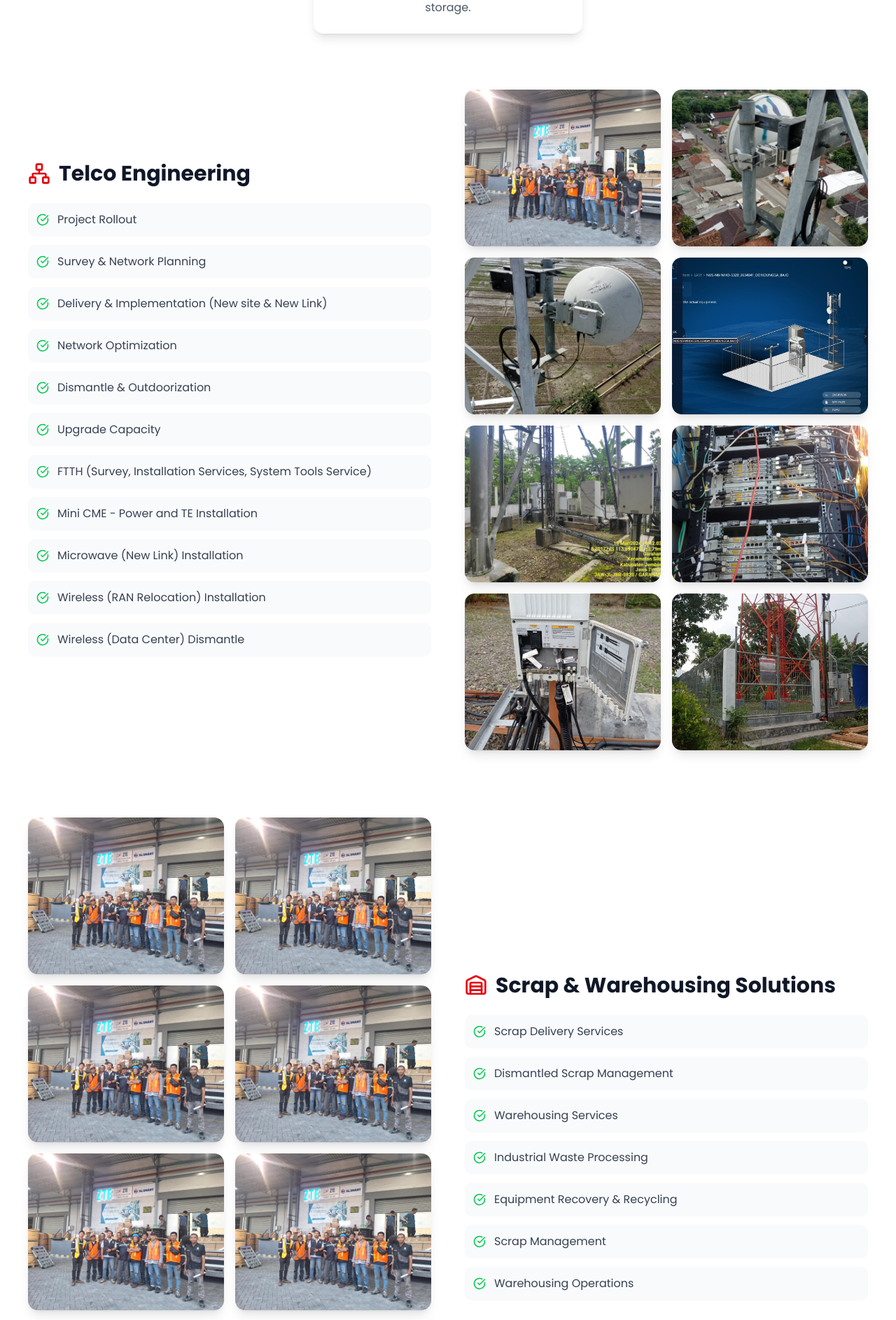
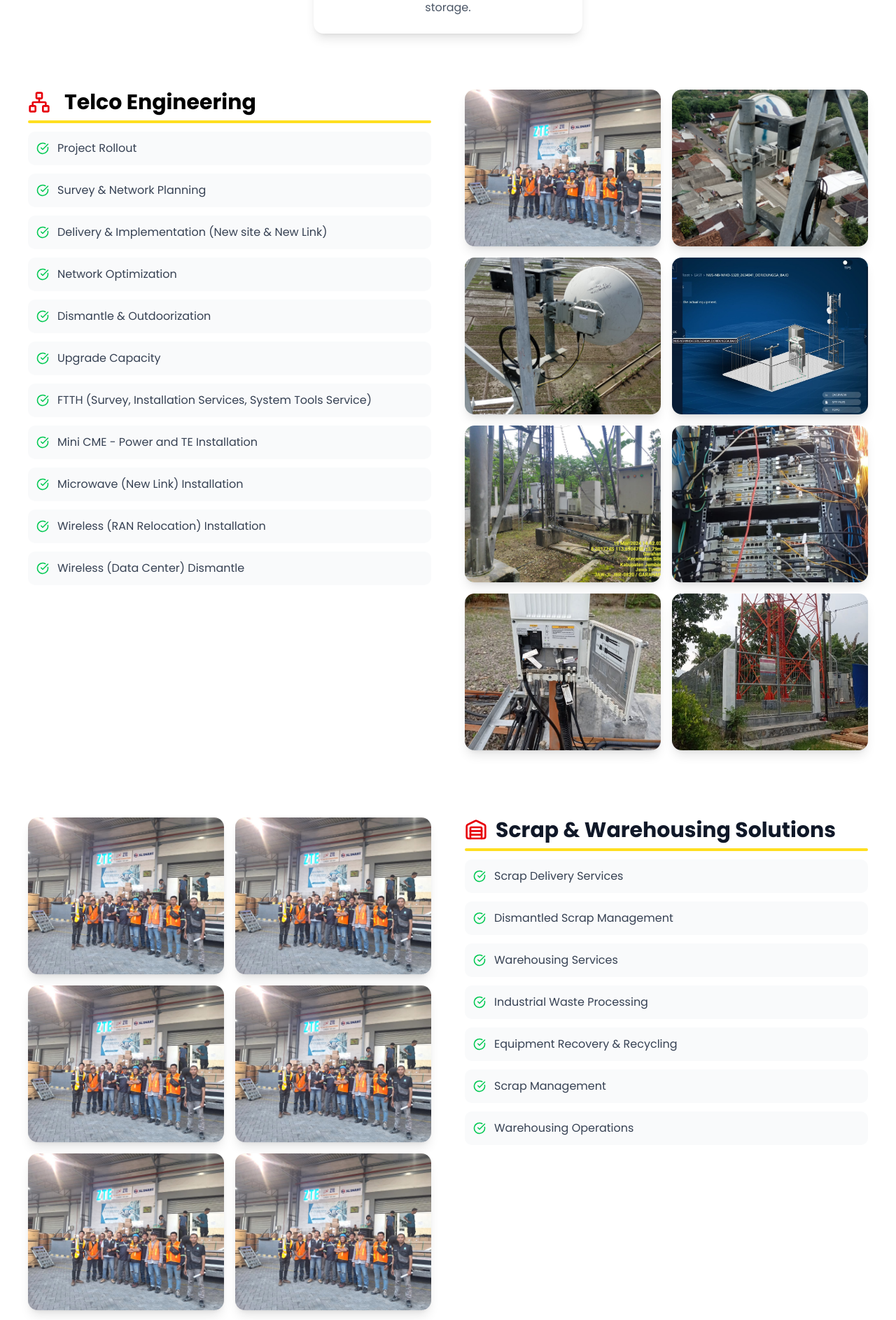
Before and after one commit to fz-project/misp, a Next.js app: page / in a window 1280 px wide. Shown: the part 2880-4766 px from the top of the page at 70% size. Built offline with nearby package versions, Linux system fonts and the light colour scheme.

Commit message:
fix:udpate layout

```diff
--- a/src/components/Services.jsx
+++ b/src/components/Services.jsx
@@ -136,7 +136,7 @@ const Services = () => {
 
         {/* Telco Engineering */}
         <motion.div
-          className="grid lg:grid-cols-2 gap-12 items-center mb-24"
+          className="grid lg:grid-cols-2 gap-12 mb-24"
           initial="hidden"
           whileInView="visible"
           viewport={{ once: true, amount: 0.2 }}
@@ -144,11 +144,14 @@ const Services = () => {
         >
           {/* Left Text */}
           <div>
-            <div className="flex items-center space-x-3 mb-6">
+            <div className="flex items-center space-x-3 mb-6 relative gap-2">
               <Network className="text-red-600" size={32} />
-              <h3 className="text-3xl font-bold text-gray-900">
-                {serviceInfo.services.telcoEngineering.title}
+              <h3 className="text-3xl font-bold text-black ">
+
+                  {serviceInfo.services.telcoEngineering.title}
+
               </h3>
+              <div className="absolute -bottom-2 lg:-bottom-3 left-0 right-0 h-1 bg-yellow-300 rounded-full"></div>
             </div>
             <div className="grid grid-cols-1 gap-3 mb-8">
               {serviceInfo.services.telcoEngineering.items.map(
@@ -160,7 +163,7 @@ const Services = () => {
                     // onClick={() =>
                     //   openModal(serviceInfo.services.telcoEngineering, index)
                     // }
-                    className="flex items-center space-x-3 p-3 bg-gray-50 rounded-lg hover:shadow-md transition duration-300 cursor-pointer"
+                    className="flex items-center space-x-3 p-3 bg-gray-50 rounded-lg hover:shadow-md transition duration-300"
                   >
                     <CheckCircle
                       className="text-green-500 flex-shrink-0"
@@ -201,7 +204,7 @@ const Services = () => {
 
         {/* Scrap & Warehousing */}
         <motion.div
-          className="grid lg:grid-cols-2 gap-12 items-center"
+          className="grid lg:grid-cols-2 gap-12"
           initial="hidden"
           whileInView="visible"
           viewport={{ once: true, amount: 0.2 }}
@@ -237,11 +240,12 @@ const Services = () => {
 
           {/* Right Text */}
           <div className="order-1 lg:order-2">
-            <div className="flex items-center space-x-3 mb-6">
+            <div className="flex items-center space-x-3 mb-6 relative">
               <Warehouse className="text-red-600" size={32} />
-              <h3 className="text-3xl font-bold text-gray-900">
+              <h3 className="text-2xl md:text-3xl font-bold text-gray-900">
                 {serviceInfo.services.scrapWarehousing.title}
               </h3>
+              <div className="absolute -bottom-2 lg:-bottom-3 left-0 right-0 h-1 bg-yellow-300 rounded-full"></div>
             </div>
             <div className="grid grid-cols-1 gap-3 mb-8">
               {serviceInfo.services.scrapWarehousing.items.map(
```
